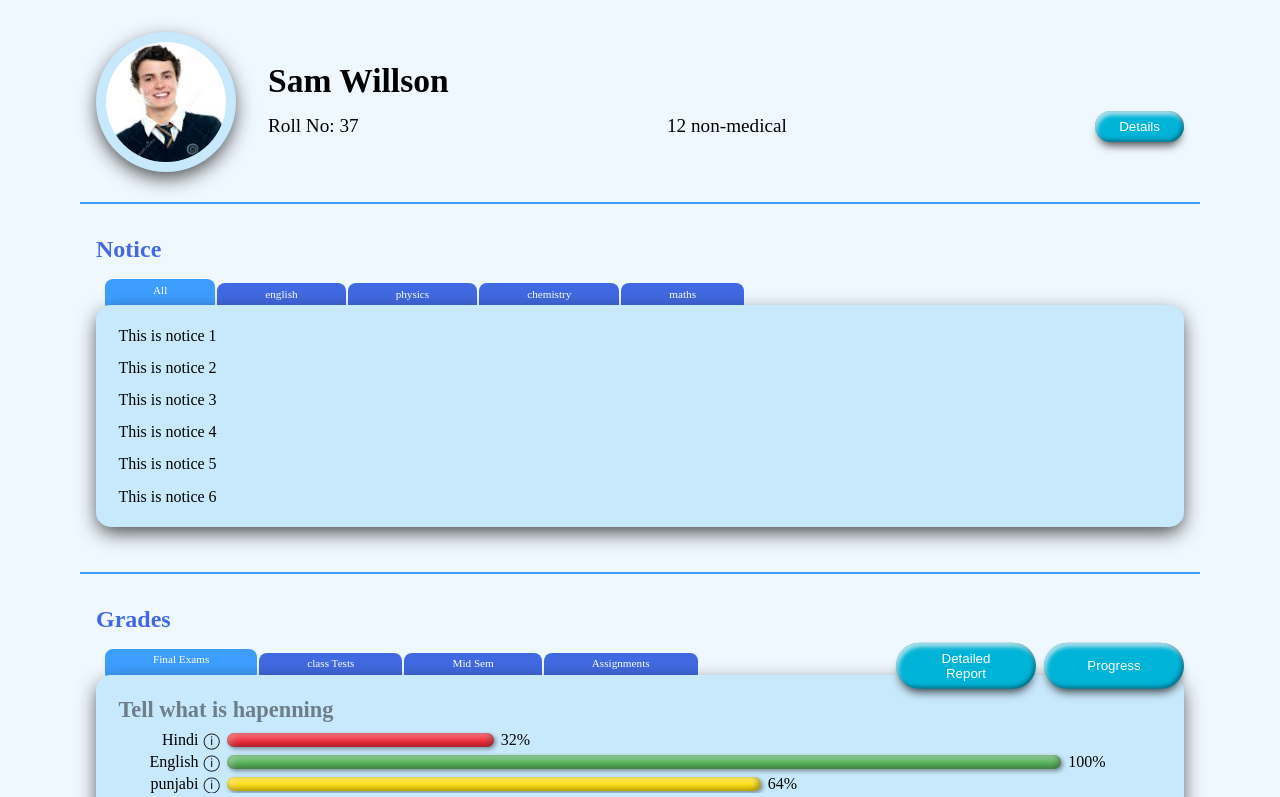
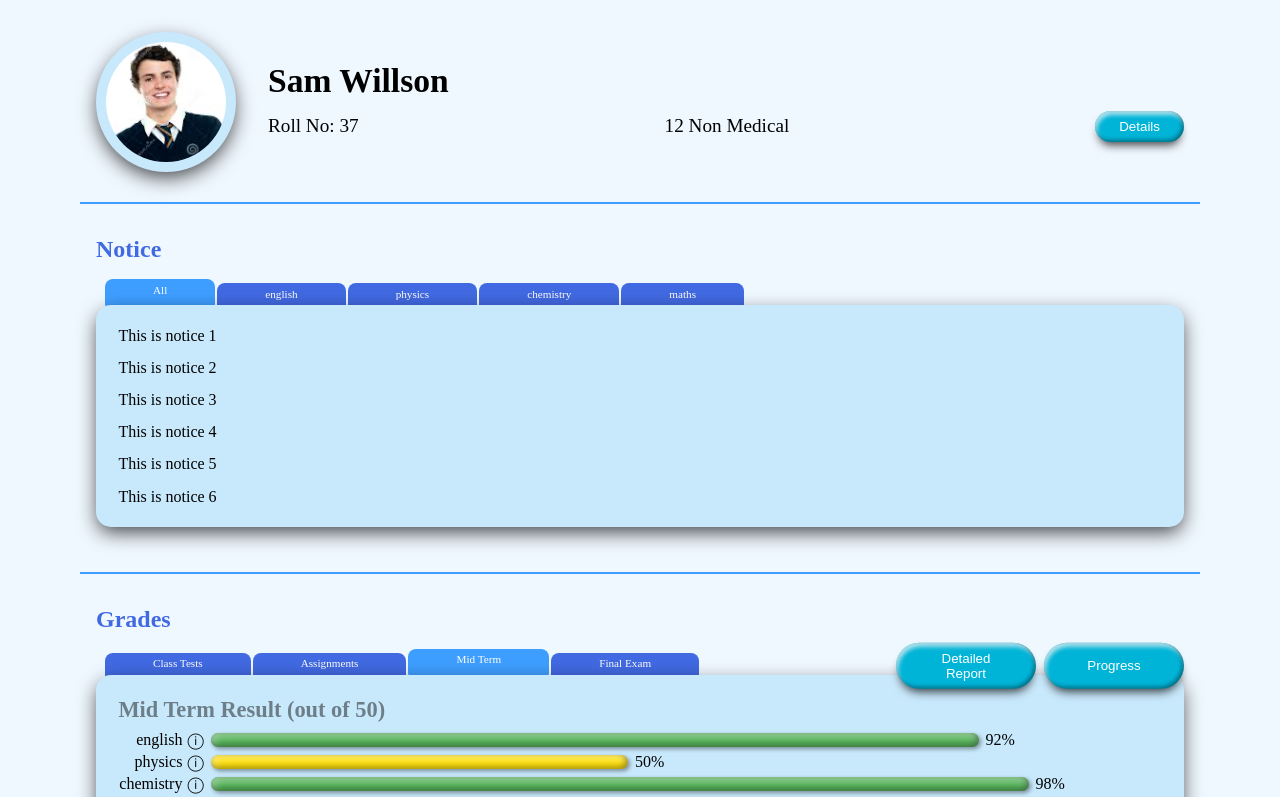
Before and after one commit to TarushGupta23/SchoolManager, a React (Create React App) app: page / in a window 1280 px wide. Shown: the top 797 px of the page. Built offline with nearby package versions, Linux system fonts and the light colour scheme.

Commit message:
complete marks section and make student page dynamic

```diff
--- a/src/DB_conditions.js
+++ b/src/DB_conditions.js
@@ -4,49 +4,65 @@ const db = {
     classes: {
         1: {}, 2: {},
         12: {
-            "non-medical": {
-                totalClasses: 90,
+            "Non Medical": {
+                totalClasses: 92,
                 subjects: {
                     maths: {
-                        classTest: {
-                            maxMarks: [20, 20, 20],
-                            testName: ["test 1", "test 2", "test 3"],
+                        'Class Tests': {
+                            'Maximum Marks': [20, 20, 20],
+                            'Test Name': ["test 1", "test 2", "test 3"],
                             topics: ["unit 1", "unit 2", "unit 3"]
                         },
-                        finalExam: 100,
-                        midTerm: 50
+                        'Assignments': {
+                            'Maximum Marks': [],
+                            'Test Name': [],
+                            topics: []
+                        },
+                        'Final Exam': 100,
+                        'Mid Term': 50
                     }, physics: {
-                        classTest: {
-                            maxMarks: [20, 20, 20],
-                            testName: ["test 1", "test 2", "test 3"],
+                        'Class Tests': {
+                            'Maximum Marks': [20, 20, 20],
+                            'Test Name': ["test 1", "test 2", "test 3"],
                             topics: ["unit 1", "unit 2", "unit 3"]
                         },
-                        finalExam: 100,
-                        midTerm: 50
+                        'Final Exam': 100,
+                        'Mid Term': 50,
+                        'Assignments': {
+                            'Maximum Marks': [],
+                            'Test Name': [],
+                            topics: []
+                        }
                     }, english: {
-                        classTest: {
-                            maxMarks: [20, 20, 20],
-                            testName: ["test 1", "test 2", "test 3"],
+                        'Class Tests': {
+                            'Maximum Marks': [20, 20, 20],
+                            'Test Name': ["test 1", "test 2", "test 3"],
                             topics: ["unit 1", "unit 2", "unit 3"]
                         },
-                        finalExam: 100,
-                        midTerm: 50
+                        'Final Exam': 100,
+                        'Mid Term': 50,
+                        'Assignments': {
+                            'Maximum Marks': [],
+                            'Test Name': [],
+                            topics: []
+                        },
                     }, chemistry: {
-                        classTest: {
-                            maxMarks: [20, 20, 20],
-                            testName: ["test 1", "test 2", "test 3"],
+                        'Class Tests': {
+                            'Maximum Marks': [20, 20, 20],
+                            'Test Name': ["test 1", "test 2", "test 3"],
                             topics: ["unit 1", "unit 2", "unit 3"]
                         },
-                        finalExam: 100,
-                        midTerm: 50
-                    }, vocational: {
-                        classTest: [20, 20, 20],
-                        finalExam: 100,
-                        midTerm: 50
+                        'Final Exam': 100,
+                        'Mid Term': 50,
+                        'Assignments': {
+                            'Maximum Marks': [],
+                            'Test Name': [],
+                            topics: []
+                        },
                     }
                 }
 
-            }, "medical" : {}
+            }, "Medical" : {}
         }
     }
 }
@@ -57,26 +73,30 @@ const std = {
     rollNo: 37,
     class: {
       class: 12,
-      section: "non-medical"
+      section: "Non Medical"
     },
     attendence: 68,
     subjects: {
-      english: {
-            classTests: [20, 15, 18],
-            finalExam: 88,
-            midTerm: 46
+        english: {
+            'Class Tests': [4, 15, 18],
+            'Final Exam': 67,
+            'Mid Term': 46,
+            'Assignments': []
         }, physics: {
-            classTests: [7, 10, 4],
-            finalExam: 25,
-            midTerm: 12
+            'Class Tests': [7, 10, 4],
+            'Final Exam': 49,
+            'Mid Term': 25,
+            'Assignments': []
         }, chemistry: {
-            classTests: [20, 19, 18],
-            finalExam: 94,
-            midTerm: 49
+            'Class Tests': [20, 19, 18],
+            'Final Exam': 94,
+            'Mid Term': 49,
+            'Assignments': []
         }, maths: {
-            classTests: [13, 8, 8],
-            finalExam: 68,
-            midTerm: 36
+            'Class Tests': [13, 8, 8],
+            'Final Exam': 68,
+            'Mid Term': 36,
+            'Assignments': []
         }
     }, notices: [
         { txt: "This is notice 1", expireDate: new Date("2025-12-08"), subj: "maths" },
--- a/src/components/BarGraph-Bar/bar.css
+++ b/src/components/BarGraph-Bar/bar.css
@@ -44,7 +44,7 @@ li.bar-item {
     display: block;
 }
 .bar-item > span.grade-sub-name {
-    width: 5rem;
-    max-width: 5rem;
+    min-width: 4rem;
+    width: 4rem;
     justify-content: end;
 }
--- a/src/pages/home/Student.jsx
+++ b/src/pages/home/Student.jsx
@@ -8,8 +8,8 @@ import db from "../../DB_conditions";
 
 export default function Student(props) {
     const student = props.student;
-    let marksExplain = "Tell what is hapenning"
     const studentSubjectList = Object.keys(student.subjects)
+    const stdClassDb = db.classes[student.class.class][student.class.section];
 
     // ----------------- FOR NOTICE BOARD -----------------
     const [selectedNoticeTab, setSelectedNoticeTab] = useState('All');
@@ -30,11 +30,89 @@ export default function Student(props) {
         }
     };
 
+    // ----------------- FOR MARKS SECTION -----------------
+
+    const testTypes = ["Class Tests", "Assignments", "Mid Term", "Final Exam"];
+    const [selectedMarksTab, setSelectedMarksTab] = useState(testTypes[2]);
+    const [selectedMarksSubj, setSelectedMarksSubj] = useState('All');
+
+    const handleMarksTabClick = (tabName) => {
+        setSelectedMarksTab(tabName);
+    }
+    const handleMarksSubjClick = (subject) => {
+        setSelectedMarksSubj(subject);
+    }
+
+    const renderMarksContent = () => {
+        let data = [];
+        if (selectedMarksSubj === 'All') {
+            if (selectedMarksTab === 'Class Tests' || selectedMarksTab === 'Assignments') {
+                data = Object.entries(student.subjects).map(([subjName, subjData]) => {
+                    return {
+                        val: subjData[selectedMarksTab].reduce((acc, curr) => acc + curr, 0),
+                        maxVal: stdClassDb.subjects[subjName][selectedMarksTab]["Maximum Marks"].reduce((acc, curr) => acc + curr, 0),
+                        title: subjName,
+                        desc: ""
+                    }
+                })
+            } else {
+                data = Object.entries(student.subjects).map(([subjName, subjData]) => {
+                    return {
+                        val: subjData[selectedMarksTab],
+                        maxVal: stdClassDb.subjects[subjName][selectedMarksTab],
+                        title: subjName,
+                        desc: ""
+                    }
+                })
+            }
+        } else {
+            if (selectedMarksTab === 'Class Tests' || selectedMarksTab === 'Assignments') {
+                const studentDBSubj = stdClassDb.subjects[selectedMarksSubj][selectedMarksTab];
+                data = student.subjects[selectedMarksSubj][selectedMarksTab].map((val, index) => {
+                    return {
+                        val: val,
+                        maxVal: studentDBSubj["Maximum Marks"][index],
+                        title: studentDBSubj["Test Name"][index],
+                        desc: studentDBSubj['topics'][index]
+                    }
+                })
+            } else {
+                data = [{
+                    val: student.subjects[selectedMarksSubj][selectedMarksTab],
+                    maxVal: stdClassDb.subjects[selectedMarksSubj][selectedMarksTab],
+                    title: selectedMarksSubj,
+                    desc: ""
+                }]
+            }
+        }
+        return data.map((info, index) => (
+            <Bar info={info} key={index} minVal={db.passingMarks}/>
+        ));
+    }
+
+    const renderMarksExplain = () => {
+        let marksExplain = "";
+        if (selectedMarksSubj === 'All') {
+            if (selectedMarksTab === 'Class Tests' || selectedMarksTab === 'Assignments') {
+                marksExplain = "Average performance in " + selectedMarksTab + " for all subjects"
+            } else {
+                marksExplain = selectedMarksTab + " Result (out of " + stdClassDb.subjects[studentSubjectList[0]][selectedMarksTab] +")";
+            }
+        } else {
+            if (selectedMarksTab === 'Class Tests' || selectedMarksTab === 'Assignments') {
+                marksExplain = "Performance in " + selectedMarksTab + " in " + selectedMarksSubj;
+            } else {
+                marksExplain = selectedMarksTab + " Result (out of " + stdClassDb.subjects[selectedMarksSubj][selectedMarksTab] +")";
+            }
+        }
+        return marksExplain;
+    }
+
     return (
         <>
             <section id="student-info">
                 <div className="info-left">
-                    <ProfileImage location={student.profilePic}/>
+                    <ProfileImage location={student.profilePic} />
                 </div>
                 <div className="info-right">
                     <div className="info-r-top"> {student.name} </div>
@@ -46,26 +124,6 @@ export default function Student(props) {
                 </div>
             </section>
 
-
-            {/* <section id="student-homework">
-                <h2 className="section-heading">Homework</h2>
-                <div className="tab-container">
-                    <ul>
-                        <div className="tab tab-selected">All</div>
-                        {studentSubjectList.map((subject, index) => (
-                            <div key={index} className="tab">{subject}</div>
-                        ))}
-                    </ul>
-                </div>
-                <div className="homework-content tab-content">
-                    <ul>
-                        <li>hello this is home work 1</li>
-                        <li>hello this is home work 2</li>
-                        <li>hello this is home work 3</li>
-                        <li>hello this is home work 4</li>
-                    </ul>
-                </div>
-            </section> */}
             <section id="student-homework">
                 <h2 className="section-heading">Notice</h2>
                 <div className="tab-container">
@@ -88,33 +146,29 @@ export default function Student(props) {
                 <h2 className="section-heading">Grades</h2>
                 <div className="tab-container">
                     <ul>
-                        <div className="tab tab-selected">Final Exams</div>
-                        <div className="tab">class Tests</div>
-                        <div className="tab">Mid Sem</div>
-                        <div className="tab">Assignments</div>
+                        {testTypes.map((type, index) => (
+                            <div key={index} className={selectedMarksTab === type ? 'tab tab-selected' : 'tab'} onClick={() => handleMarksTabClick(type)} >{type}</div>
+                        ))}
                     </ul>
 
                 </div>
                 <div className="grades-content tab-content">
                     <div className="tab-buttons">
                         <Button text="Detailed Report" />
-                        <Button text="Progress"/>
+                        <Button text="Progress" />
                     </div>
-                    <h2 className="tab-explain-heading">{marksExplain}</h2>
+                    <h2 className="tab-explain-heading">{renderMarksExplain()}</h2>
                     <div className="bar-graph">
                         <ul>
-                            <Bar info={{val: 7, maxVal: 22, title: "Hindi", desc: "hello this is sample desc"}} minVal={db.passingMarks} />
-                            <Bar info={{val: 22, maxVal: 22, title: "English", desc: "hello this is sample desc for 22"}} minVal={db.passingMarks} />
-                            <Bar info={{val: 14, maxVal: 22, title: "punjabi", desc: "hello this is sample desc and this is a really really long lomg never ending desc hello this is sample desc and this is a really really long lomg never ending desc hello this is sample desc and this is a really really long lomg never ending desc"}} minVal={db.passingMarks} />
+                            {renderMarksContent()}
                         </ul>
                     </div>
 
                     <div className="tab-content-nav">
-                        <li className="tab-content-btn tab-content-selected">All</li>
-                        <li className="tab-content-btn">Subj 1</li>
-                        <li className="tab-content-btn">Subj 2</li>
-                        <li className="tab-content-btn">Subj 3</li>
-                        <li className="tab-content-btn">Subj 3</li>
+                        <li className={selectedMarksSubj === 'All' ? 'tab-content-btn tab-content-selected' : 'tab-content-btn'} onClick={() => handleMarksSubjClick('All')} >All</li>
+                        {studentSubjectList.map((subj, index) => (
+                            <li key={index} className={selectedMarksSubj === subj ? 'tab-content-btn tab-content-selected' : 'tab-content-btn'} onClick={() => handleMarksSubjClick(subj)} >{subj}</li>
+                        ))}
                     </div>
                 </div>
             </section>
@@ -128,7 +182,7 @@ export default function Student(props) {
                         <Button text="Calender View" />
                     </div>
                     <ul className="pie-grid-box">
-                            <PieChart isFractional={false} val={student.attendence} maxVal={db.classes[student.class.class][student.class.section].totalClasses} minVal={db.minAttendence}/>
+                        <PieChart isFractional={false} val={student.attendence} maxVal={stdClassDb.totalClasses} minVal={db.minAttendence} />
                     </ul>
                 </div>
             </section>
@@ -138,7 +192,7 @@ export default function Student(props) {
                 <h2 className="section-heading">Anecdotal Record</h2>
                 <div className="anac-content tab-content">
                     <ul>
-                        { student.anecdotalRecord.map((record, index) => { return <li>{record.txt}</li> }) }
+                        {student.anecdotalRecord.map((record, index) => { return <li>{record.txt}</li> })}
                     </ul>
                 </div>
             </section>
```
Also changed, not shown: src/components/BarGraph-Bar/Bar.jsx (+9 -3 lines). Lines whose indentation alone changed are shown as unchanged.
